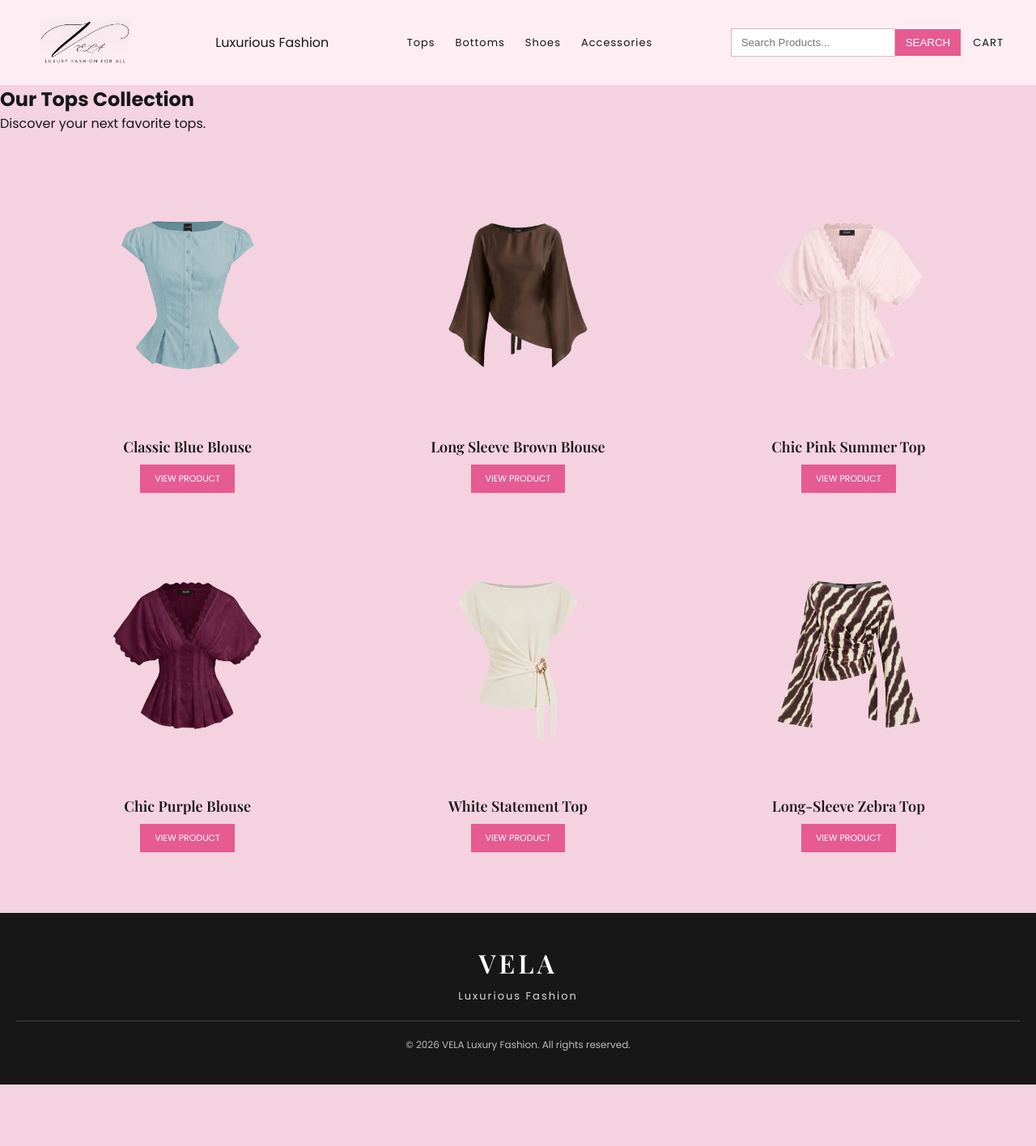
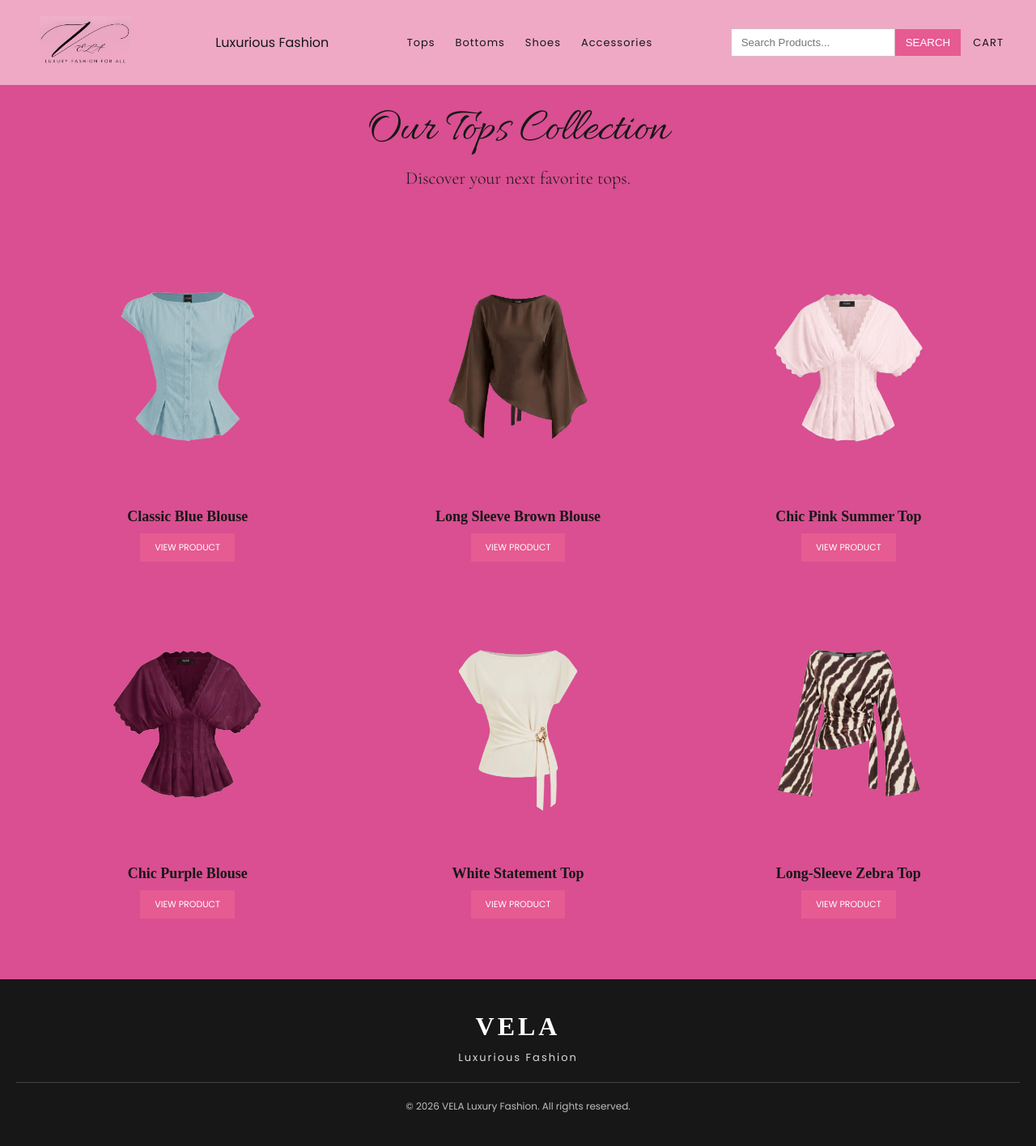
Before and after one commit to natalievmedrano/Exam2ProjectRepo, a Node server app: page /shop?category=tops in a window 1280 px wide. Shown: the whole page at 81% size. Before the commit the page ends 1340 px from the top, so only its background shows below. Run offline with Node 20, Linux system fonts and the light colour scheme.

Commit message:
Updated CSS for shop headers

```diff
--- a/public/css/style.css
+++ b/public/css/style.css
@@ -1,6 +1,5 @@
 
-@import url('https://fonts.googleapis.com/css2?family=Poppins:wght@300;400;500;600;700&family=Playfair+Display:wght@400;500;600&display=swap');
-
+@import url('https://fonts.googleapis.com/css2?family=Allura&family=Cormorant+Garamond:wght@300;400;500&family=Poppins:wght@300;400;500&display=swap');
 * {
     margin: 0;
     padding: 0;
@@ -9,7 +8,7 @@
 
 body {
     font-family: 'Poppins', sans-serif;
-    background-color: #F4d2e0;
+    background-color: #d94f91;
     color: #171717;
 }
 
@@ -70,7 +69,7 @@ body {
 }
 
 .featured h2 {
-    font-family: 'Playfair Display', serif;
+    font-family: 'Allura', cursive;
     font-size: 34px;
     margin-bottom: 40px;
 }
@@ -84,6 +83,8 @@ body {
 }
 
 .category-card {
+    font-family: 'Allura', cursive;
+    font-weight: 400;
     min-height: 220px;
     background-color: #F4D2E0;
     display: flex;
@@ -137,6 +138,8 @@ body {
     }
 
     .hero h1 {
+        font-family: 'Allura', cursive;
+        font-weight: 400;
         font-size: 38px;
     }
 }
@@ -149,7 +152,7 @@ body {
     align-items: center;
     justify-content: space-between;
     padding: 20px 40px;
-    background-color: #FCEEF3;
+    background-color: #efa9c5;
     gap: 25px;
 }
 
@@ -400,6 +403,8 @@ body {
 }
 
 .product-details-info h2 {
+    font-family: 'Allura', cursive;
+    font-weight: 400;
     font-size: 23px;
 }
 
@@ -505,3 +510,23 @@ body {
     font-size: 12px;
     color: #BDBDBD;
 }
+
+/* SHOP COLLECTION HEADINGS */
+
+.shop-heading {
+    text-align: center;
+    padding: 20px;
+}
+
+.shop-heading h1 {
+    font-family: 'Allura', cursive;
+    font-weight: 400;
+    font-size: 58px;
+    margin-bottom: 10px;
+}
+
+.shop-heading p {
+    font-family: 'Cormorant Garamond', serif;
+    font-weight: 300;
+    font-size: 22px;
+}
```
